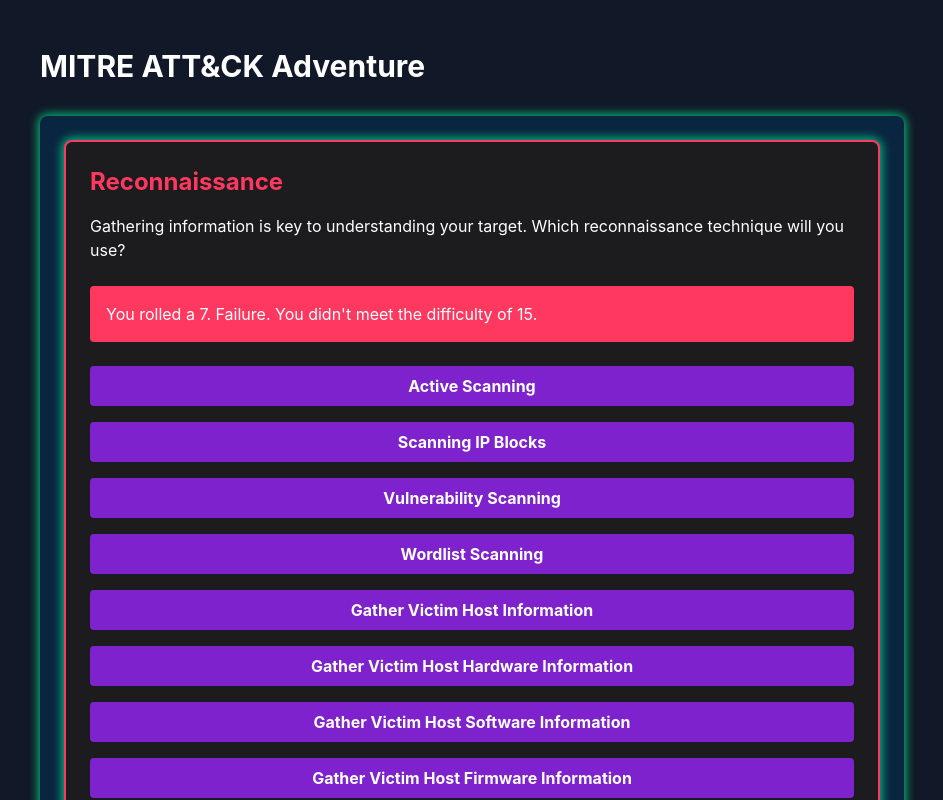
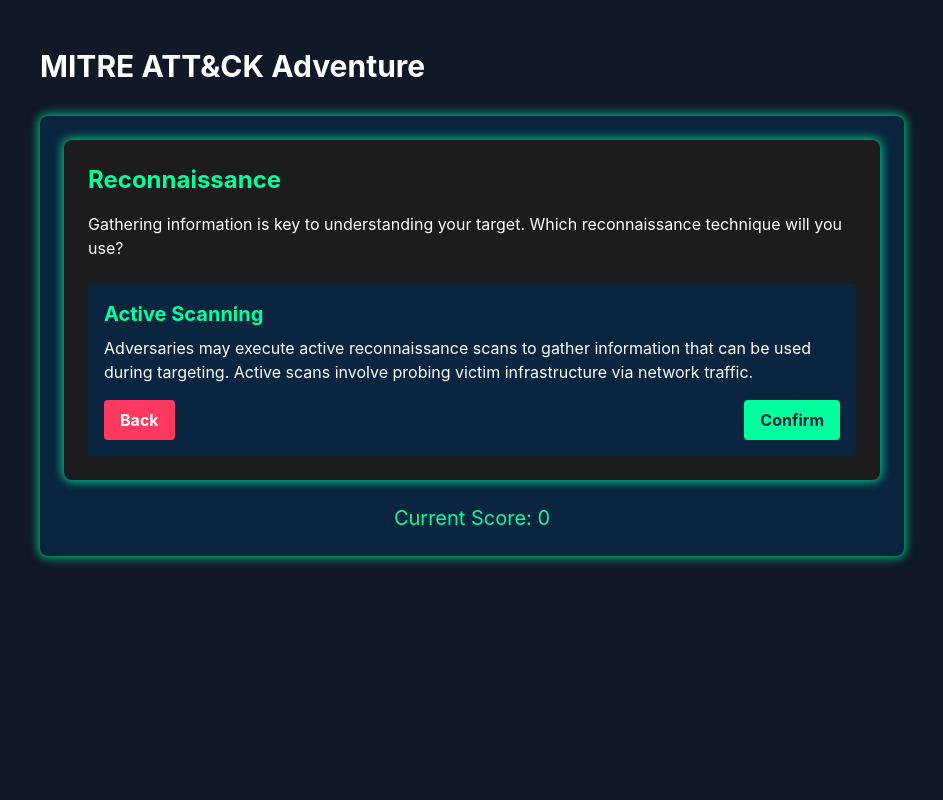
Before and after one commit to thestateofcybersecurity/mitreattack, a Next.js app: page /game in a window 1280 px wide. Both pictures are taken after a click on the button "Active Scanning". Shown: the top 800 px of the page, without its empty margins (168-1111 px from the left). Built offline with nearby package versions, Linux system fonts and the light colour scheme.

Commit message:
Update ScenarioRenderer.tsx

```diff
--- a/src/components/ScenarioRenderer.tsx
+++ b/src/components/ScenarioRenderer.tsx
@@ -1,5 +1,5 @@
-import React from 'react';
-import { Scenario } from '@/types';
+import React, { useState } from 'react';
+import { Scenario, Choice } from '@/types';
 
 interface ScenarioRendererProps {
   scenario: Scenario;
@@ -13,11 +13,22 @@
 }
 
 const ScenarioRenderer: React.FC<ScenarioRendererProps> = ({ scenario, onChoiceMade, rollResult }) => {
-  const isRedAlert = scenario.id.toString().includes('1');
+  const [selectedChoice, setSelectedChoice] = useState<Choice | null>(null);
+
+  const handleChoiceClick = (choice: Choice) => {
+    setSelectedChoice(choice);
+  };
+
+  const handleConfirm = () => {
+    if (selectedChoice) {
+      onChoiceMade(selectedChoice.id);
+      setSelectedChoice(null);
+    }
+  };
 
   return (
-    <div className={`bg-cyberGray p-6 rounded-lg shadow-neon ${isRedAlert ? 'border-2 border-cyberRed' : ''}`}>
-      <h2 className={`text-2xl font-bold mb-4 ${isRedAlert ? 'text-cyberRed' : 'text-cyberGreen'}`}>{scenario.name}</h2>
+    <div className="bg-cyberGray p-6 rounded-lg shadow-neon">
+      <h2 className="text-2xl font-bold mb-4 text-cyberGreen">{scenario.name}</h2>
       <p className="mb-6 text-white">{scenario.description}</p>
 
       {rollResult && (
@@ -26,17 +37,40 @@
         </div>
       )}
 
+      {!selectedChoice ? (
         <div className="space-y-4">
           {scenario.choices.map((choice) => (
             <button
               key={choice.id}
-            onClick={() => onChoiceMade(choice.id)}
+              onClick={() => handleChoiceClick(choice)}
               className="w-full py-2 px-4 bg-cyberPurple hover:bg-cyberTeal text-white font-bold rounded transition duration-200"
             >
               {choice.method}
             </button>
           ))}
         </div>
+      ) : (
+        <div className="space-y-4">
+          <div className="bg-cyberBlue p-4 rounded">
+            <h3 className="text-xl font-bold mb-2 text-cyberGreen">{selectedChoice.method}</h3>
+            <p className="text-white mb-4">{selectedChoice.description}</p>
+            <div className="flex justify-between">
+              <button
+                onClick={() => setSelectedChoice(null)}
+                className="py-2 px-4 bg-cyberRed hover:bg-red-700 text-white font-bold rounded transition duration-200"
+              >
+                Back
+              </button>
+              <button
+                onClick={handleConfirm}
+                className="py-2 px-4 bg-cyberGreen hover:bg-green-700 text-cyberBlue font-bold rounded transition duration-200"
+              >
+                Confirm
+              </button>
+            </div>
+          </div>
+        </div>
+      )}
     </div>
   );
 };
```
Lines whose indentation alone changed are shown as unchanged.
